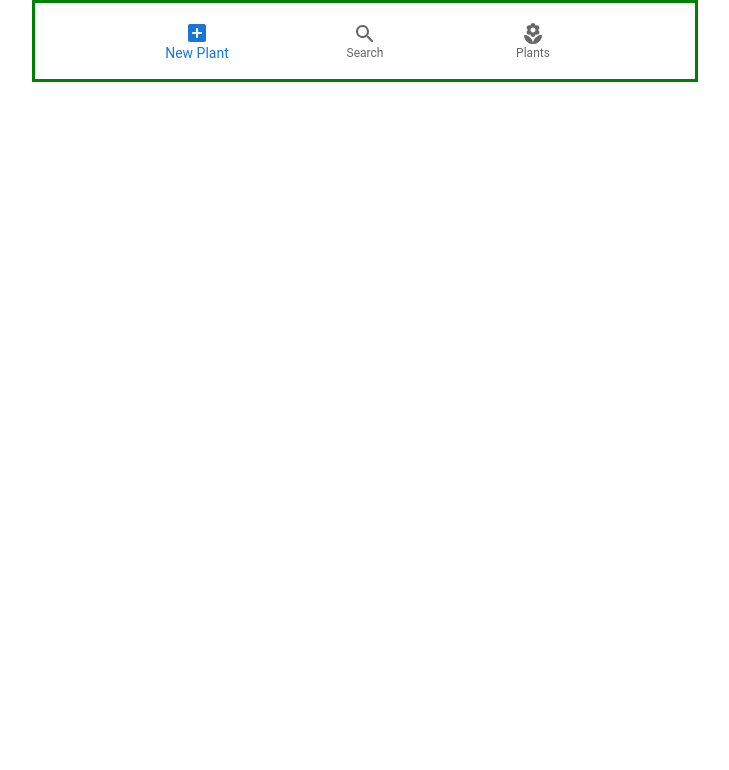
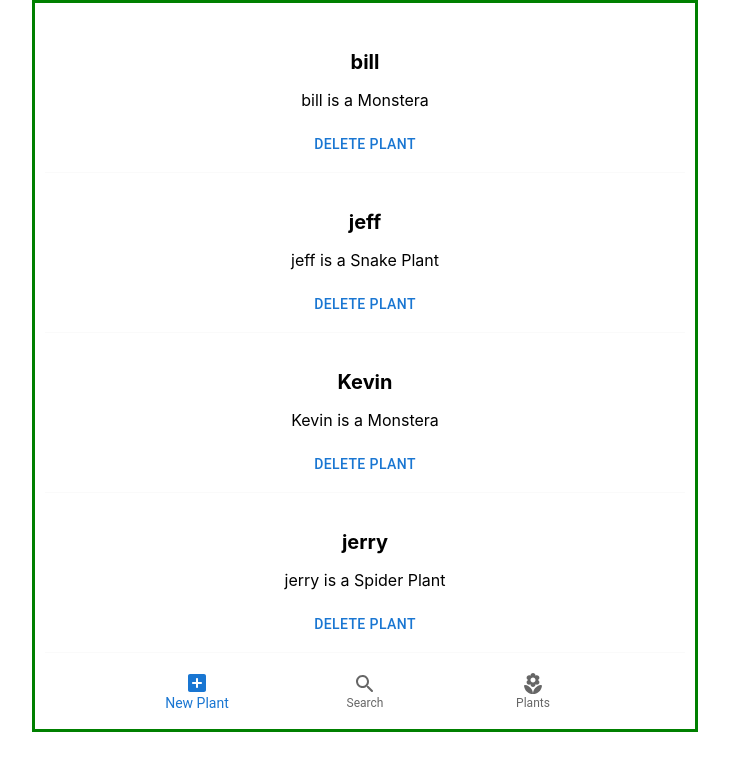
Before and after one commit to tfrazier24/plant-tracker, a React (Create React App) app: page /plants in a window 1280 px wide. Shown: the top 770 px of the page, without its empty margins (275-1004 px from the left). Built offline with nearby package versions, Linux system fonts and the light colour scheme; data requests are answered from the project's data file.

Commit message:
removed context and called api with useeffect... the new way

```diff
--- a/src/App.js
+++ b/src/App.js
@@ -3,10 +3,8 @@ import Button from "@mui/material/Button";
 import { BrowserRouter as Router, Routes, Route, Link } from "react-router-dom";
 import { useState } from 'react';
 import { useContext } from "react";
-import { PlantContext } from "./components/plant/PlantProvider";
 import "./App.css";
 import Plant from "./components/plant/Plant";
-import { PlantProvider } from "./components/plant/PlantProvider";
 import Home from "./components/homepage";
 import Nav from "./components/nav/navbar";
 
@@ -16,7 +14,7 @@ function App() {
     <div className="app">
 
           <Routes>
-              <Route path="/plant" element={<Plant />} />
+              <Route path="/plants" element={<Plant />} />
           </Routes>
           <Routes>
             <Route path="" element={<Home />}></Route>
--- a/src/components/plant/Plant.js
+++ b/src/components/plant/Plant.js
@@ -1,7 +1,6 @@
 import { Button } from '@mui/material';
 import React, { useEffect, useState, useContext } from 'react';
 import "./Plant.css"
-import { PlantContext } from './PlantProvider';
 
 export const Plant = () => {
 
@@ -9,18 +8,19 @@ export const Plant = () => {
 
     ]);
 
-    const { getAllPlants } = useContext(PlantContext);
 
     const handleDelete = (id) => {
         const newPlants = plants.filter(p => p.id !== id);
         setPlants(newPlants);
     }
 
+    //this fetch call will reach out to the JSON API and make a call requesting data
     useEffect(() => {
-        getAllPlants();
-        console.log(getAllPlants())
+        fetch("http://localhost:8000/plants")
+        .then(response=>response.json())
+        .then(setPlants)
+
     }, [])
-
 
 
     return (
--- a/src/components/plant/PlantProvider.js
+++ /dev/null
@@ -1,28 +0,0 @@
-import React, { createContext, useState } from 'react';
-
-export const PlantContext = createContext();
-
-export const PlantProvider = () => {
-    const [plants, setPlants] = useState([]);
-
-    const getAllPlants = () => {
-        fetch("http://localhost:8000/plants")
-        .then(res => {
-            return res.json();
-        })
-        .then((data) => {
-            console.log(data)
-            setPlants(data)
-        })
-    }
-
-return (
-    <PlantContext.Provider
-    value={{
-        plants,
-        getAllPlants
-    }}
-
-    ></PlantContext.Provider>
-);
-}
```
